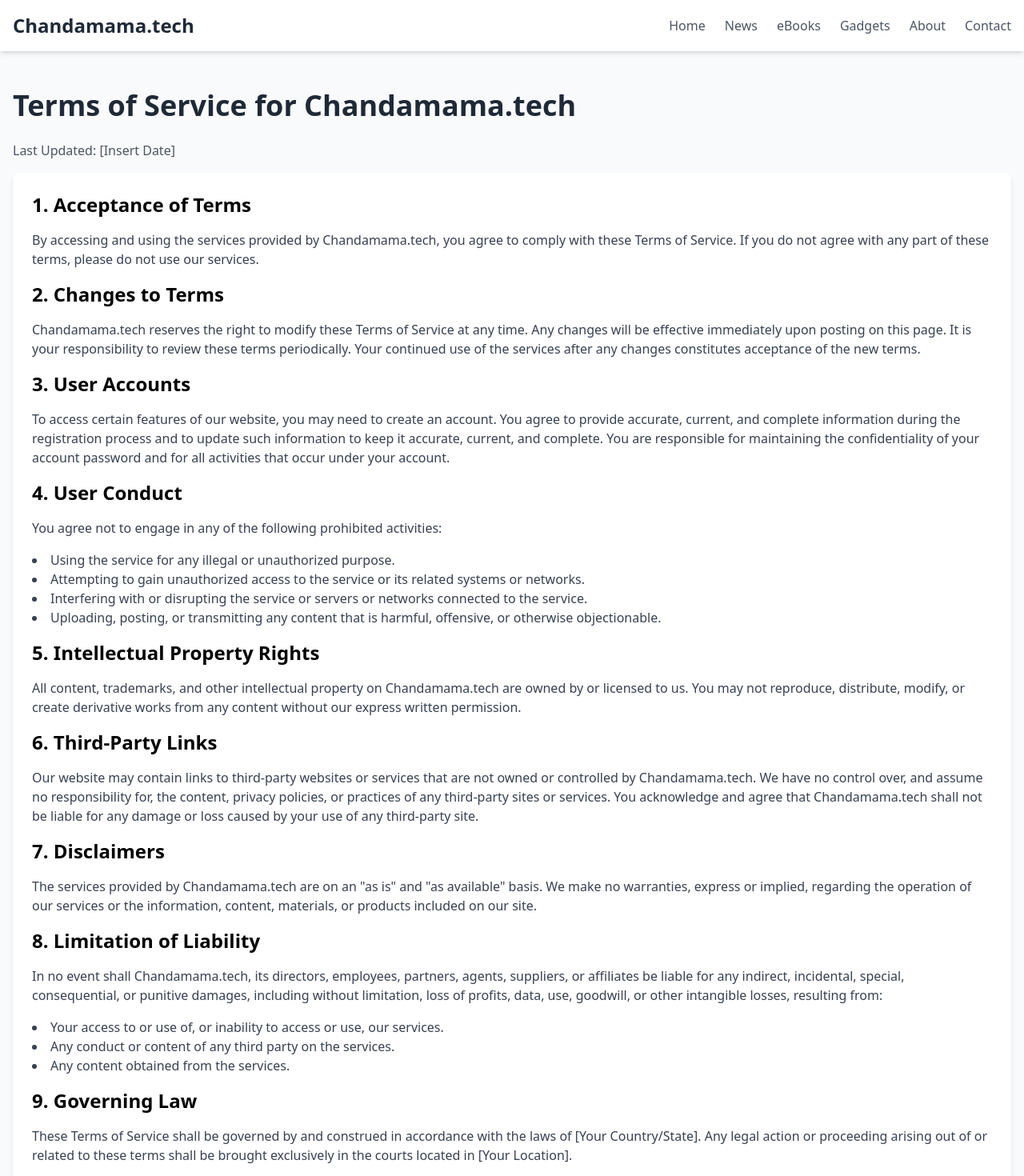
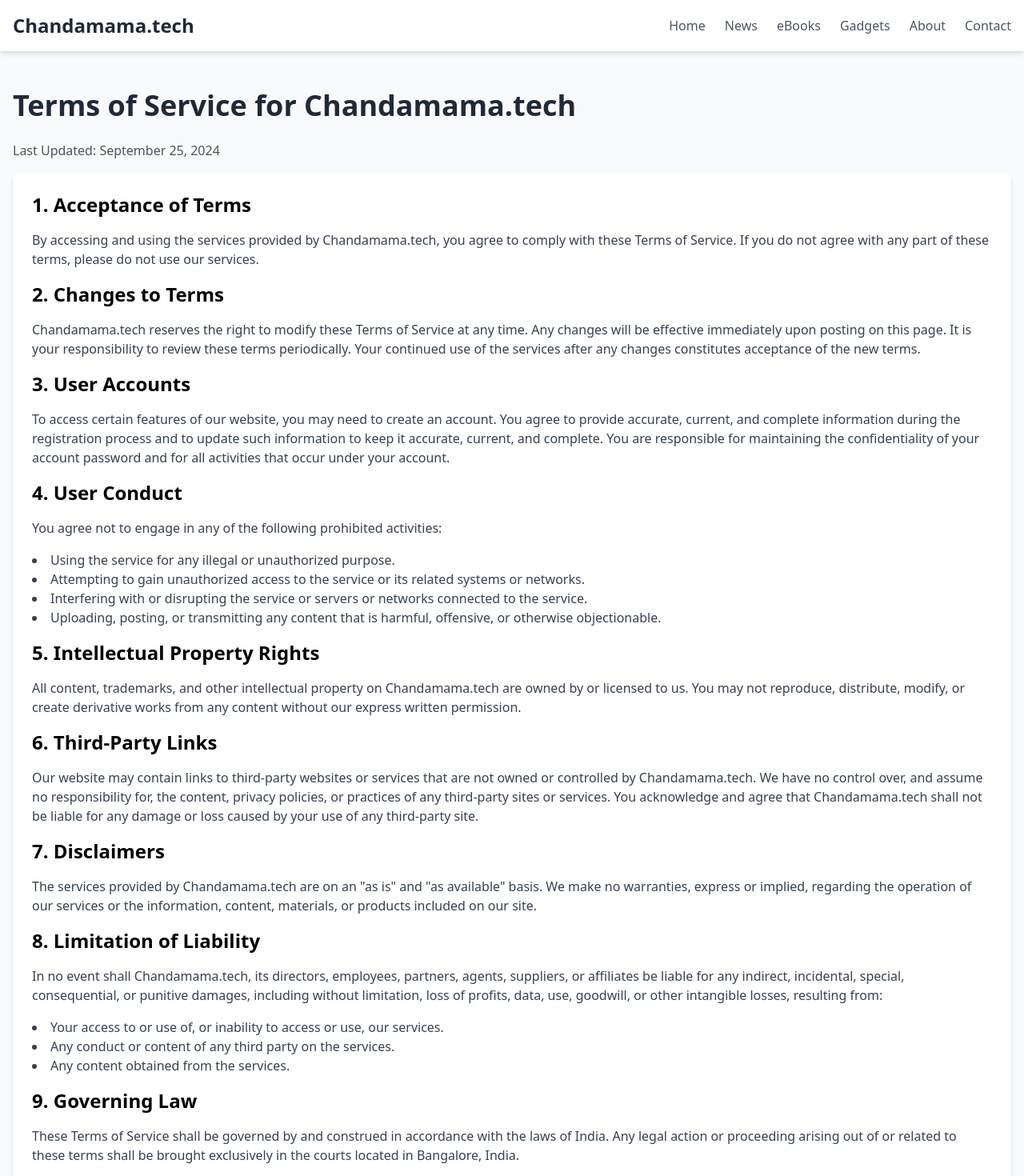
Before and after one commit to vamshichi/chandamama.tech, a Next.js app: page /termsofservice in a window 1280 px wide. Shown: the top 1470 px of the page at 80% size. Built offline with nearby package versions, Linux system fonts and the light colour scheme.

Commit message:
updated polises error

```diff
--- a/app/components/about/aboutChandamama.tsx
+++ b/app/components/about/aboutChandamama.tsx
@@ -17,7 +17,7 @@
         <div className="bg-gray-50 p-6 rounded-lg shadow-md hover:shadow-lg transition-shadow">
           <h2 className="text-2xl font-semibold text-gray-800 mb-4">Latest News</h2>
           <p className="text-gray-600 mb-4">
-            Our news section brings you the latest updates from the world of technology, business, innovation, and beyond. Whether it’s a groundbreaking tech development or business trends, we keep you informed with quality news articles.
+            Our news section brings you the latest updates from the world of technology, business, innovation, and beyond. Whether it&aposs a groundbreaking tech development or business trends, we keep you informed with quality news articles.
           </p>
           <a
             href="/news"
--- a/app/components/policy/PrivacyPolicy.tsx
+++ b/app/components/policy/PrivacyPolicy.tsx
@@ -37,7 +37,7 @@
 
         <h2 className="text-2xl font-semibold mt-8 mb-4 text-gray-800">4. Third-Party Services</h2>
         <p className="text-gray-600 mb-4">
-          Our website may contain links to third-party sites or services that are not operated by us. If you click on a third-party link, you will be directed to that third party's site. We strongly advise you to review the Privacy Policy and terms of service of any third-party site you visit.
+          Our website may contain links to third-party sites or services that are not operated by us. If you click on a third-party link, you will be directed to that third party&apos;s site. We strongly advise you to review the Privacy Policy and terms of service of any third-party site you visit.
         </p>
 
         <p className="text-gray-600 mb-4">
--- a/app/components/policy/TermsOfService.tsx
+++ b/app/components/policy/TermsOfService.tsx
@@ -5,7 +5,7 @@
     <section className="py-12 bg-gray-50">
       <div className="container mx-auto px-4">
         <h1 className="text-4xl font-bold mb-6 text-gray-800">Terms of Service for Chandamama.tech</h1>
-        <p className="text-gray-600 mb-4">Last Updated: [Insert Date]</p>
+        <p className="text-gray-600 mb-4">Last Updated: September 25, 2024</p>
 
         <div className="bg-white shadow-md rounded-lg p-6">
           <h2 className="text-2xl font-semibold mb-4">1. Acceptance of Terms</h2>
@@ -61,7 +61,7 @@
 
           <h2 className="text-2xl font-semibold mb-4">9. Governing Law</h2>
           <p className="text-gray-700 mb-4">
-            These Terms of Service shall be governed by and construed in accordance with the laws of [Your Country/State]. Any legal action or proceeding arising out of or related to these terms shall be brought exclusively in the courts located in [Your Location].
+            These Terms of Service shall be governed by and construed in accordance with the laws of India. Any legal action or proceeding arising out of or related to these terms shall be brought exclusively in the courts located in Bangalore, India.
           </p>
 
           <h2 className="text-2xl font-semibold mb-4">10. Contact Us</h2>
--- a/next.config.mjs
+++ b/next.config.mjs
@@ -1,4 +1,8 @@
 /** @type {import('next').NextConfig} */
-const nextConfig = {};
+const nextConfig = {
+    images: {
+      domains: ['your-external-image-domain.com'], // Replace with the actual domain(s)
+    },
+  }
 
-export default nextConfig;
+  export default nextConfig;
```
